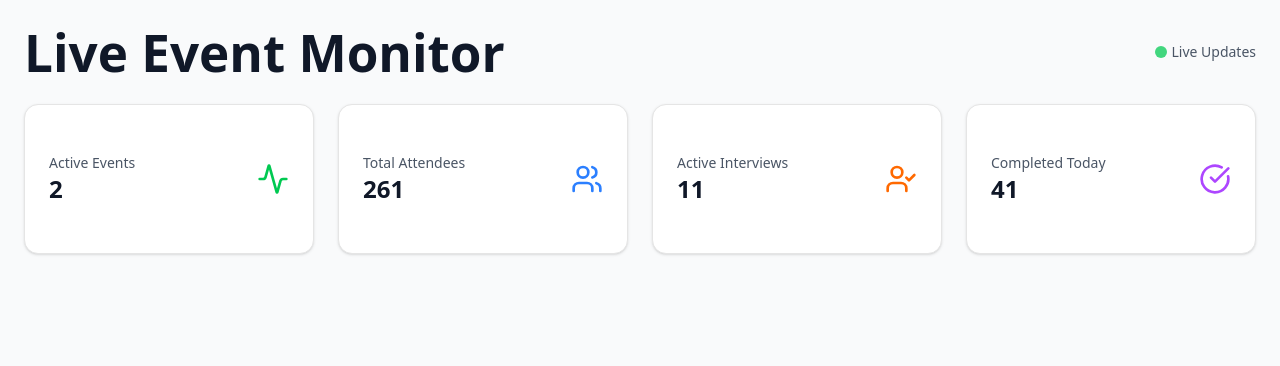
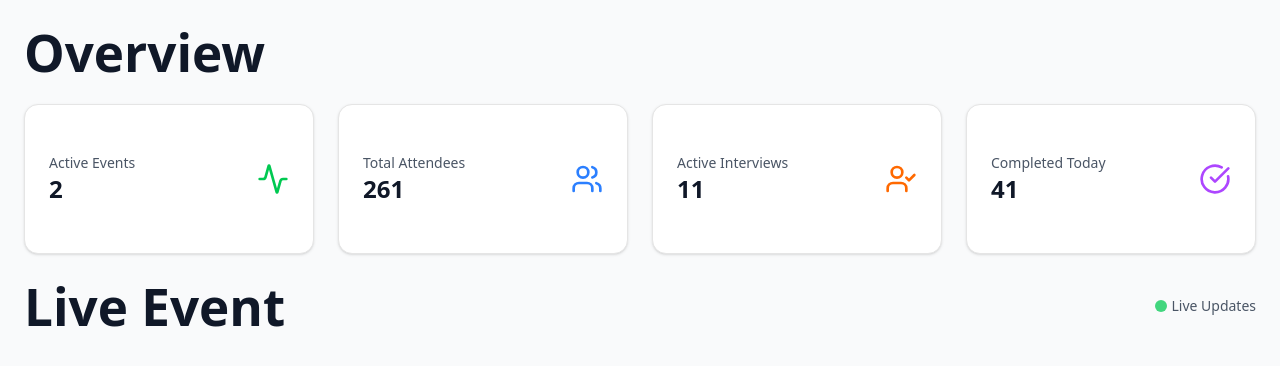
Before and after one commit to ITI-Event-Mangment-Porject/Frontend, a React (Vite) app: page / in a window 1280 px wide. Shown: the top 366 px of the page. Built offline with nearby package versions, Linux system fonts and the light colour scheme.

Commit message:
update layout

```diff
--- a/src/pages/admin/LiveMonitor.jsx
+++ b/src/pages/admin/LiveMonitor.jsx
@@ -92,15 +92,7 @@ export default function LiveEventMonitor() {
       <div className="max-w-7xl mx-auto space-y-6">
         <div className="flex items-center justify-between">
           <div>
-            <h1 className="text-3xl font-bold text-gray-900">
-              Live Event Monitor
-            </h1>
-          </div>
-          <div className="flex items-center space-x-2">
-            <div className="flex items-center space-x-1">
-              <div className="w-3 h-3 bg-green-500 rounded-full animate-pulse"></div>
-              <span className="text-sm text-gray-600">Live Updates</span>
-            </div>
+            <h1 className="text-3xl font-bold text-gray-900">Overview</h1>
           </div>
         </div>
 
@@ -166,6 +158,18 @@ export default function LiveEventMonitor() {
             </CardContent>
           </Card>
         </div>
+
+        <div className="flex items-center justify-between">
+          <div>
+            <h1 className="text-3xl font-bold text-gray-900">Live Event</h1>
+          </div>
+          <div className="flex items-center space-x-2">
+            <div className="flex items-center space-x-1">
+              <div className="w-3 h-3 bg-green-500 rounded-full animate-pulse"></div>
+              <span className="text-sm text-gray-600">Live Updates</span>
+            </div>
+          </div>
+        </div>
       </div>
     </div>
   );
```
